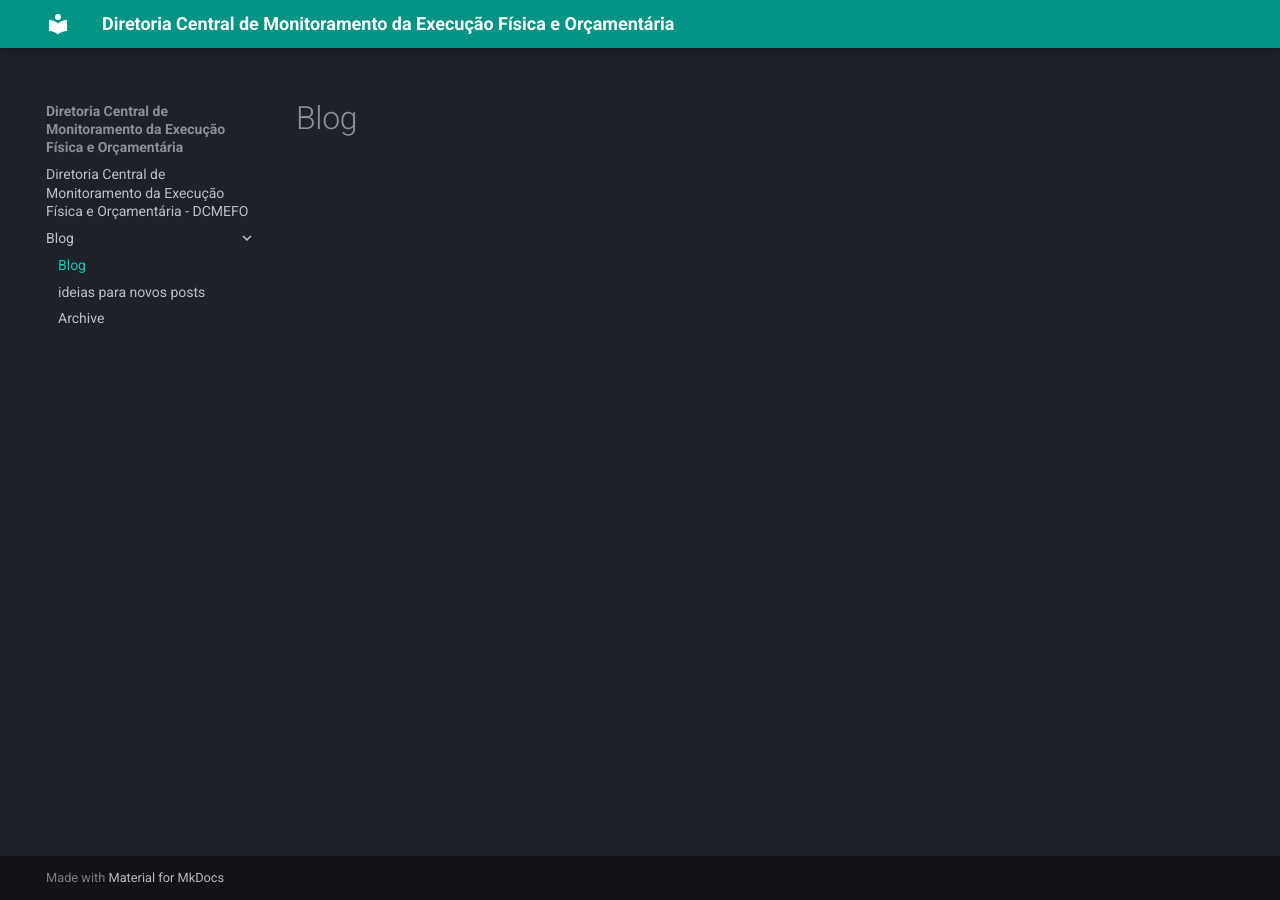
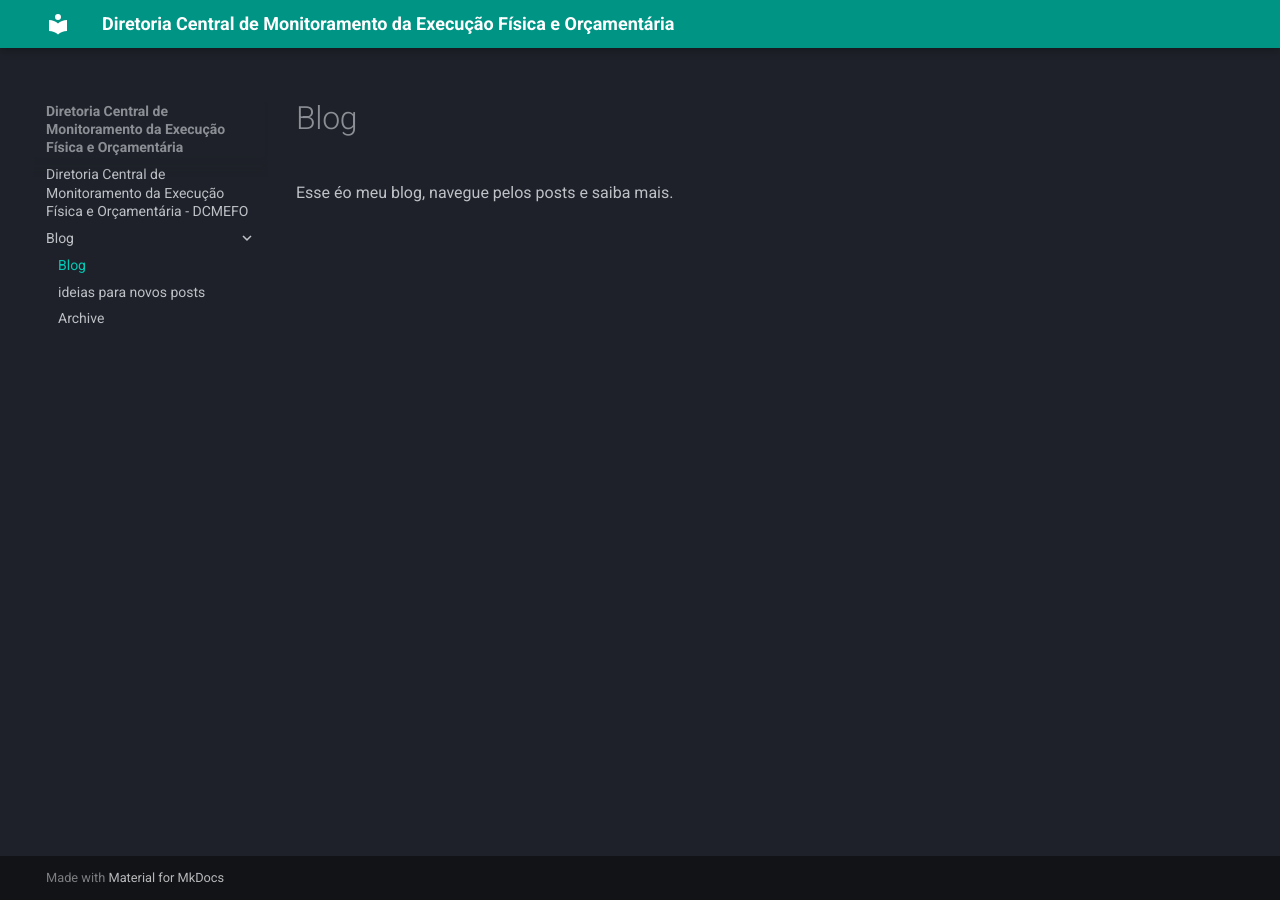
Before and after one commit to brunohorosa/bruno-rascunhos, an MkDocs documentation site: the page built from docs/blog/index.md, in a window 1280 px wide. Built offline with MkDocs 1.6.1 and Material for MkDocs 9.7.7, drawn with Linux system fonts in a browser that asks for light colours.

Commit message:
Insere descritivo do blog.

```diff
--- a/docs/blog/index.md
+++ b/docs/blog/index.md
@@ -1 +1,3 @@
 # Blog
+
+Esse éo meu blog, navegue pelos posts e saiba mais.
```
